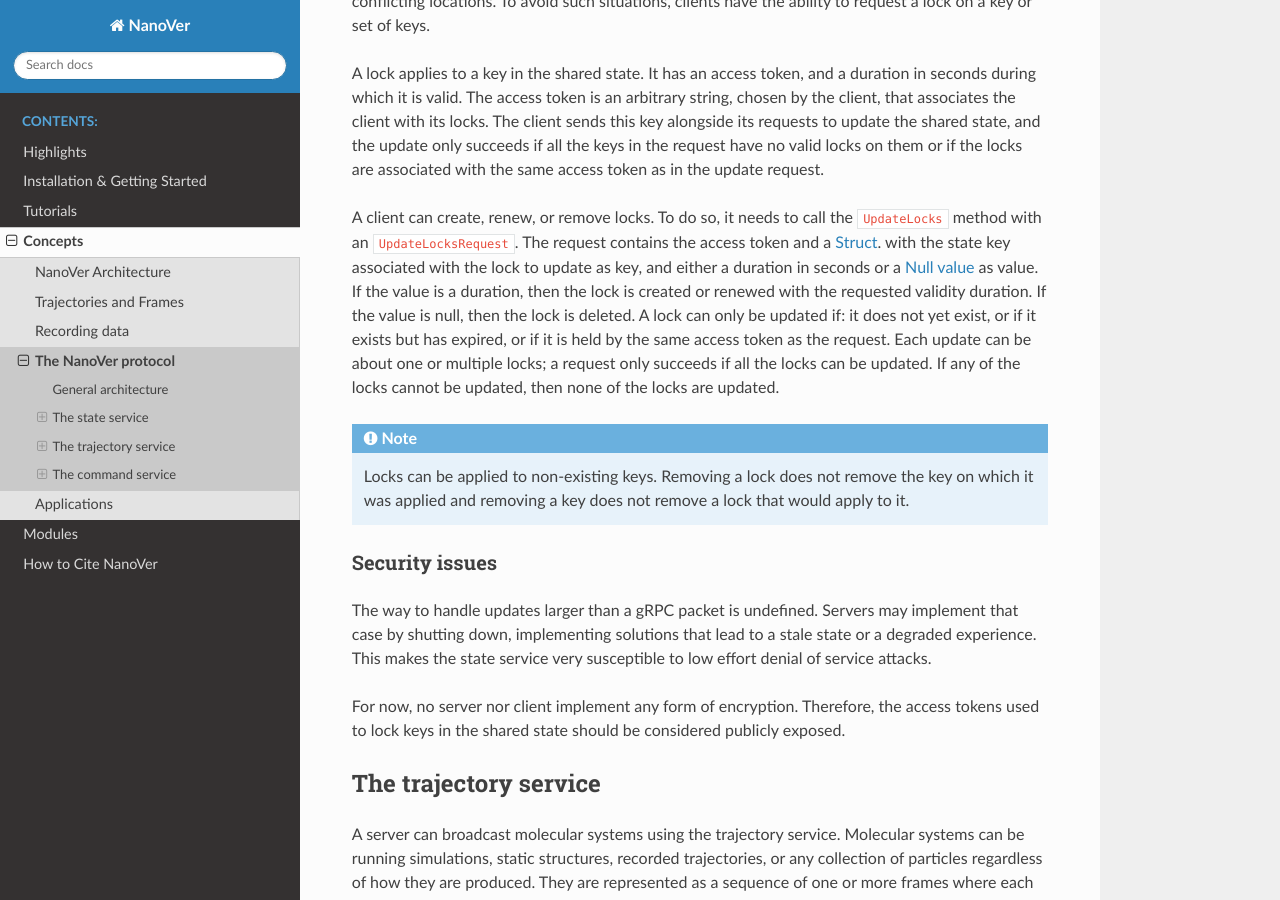
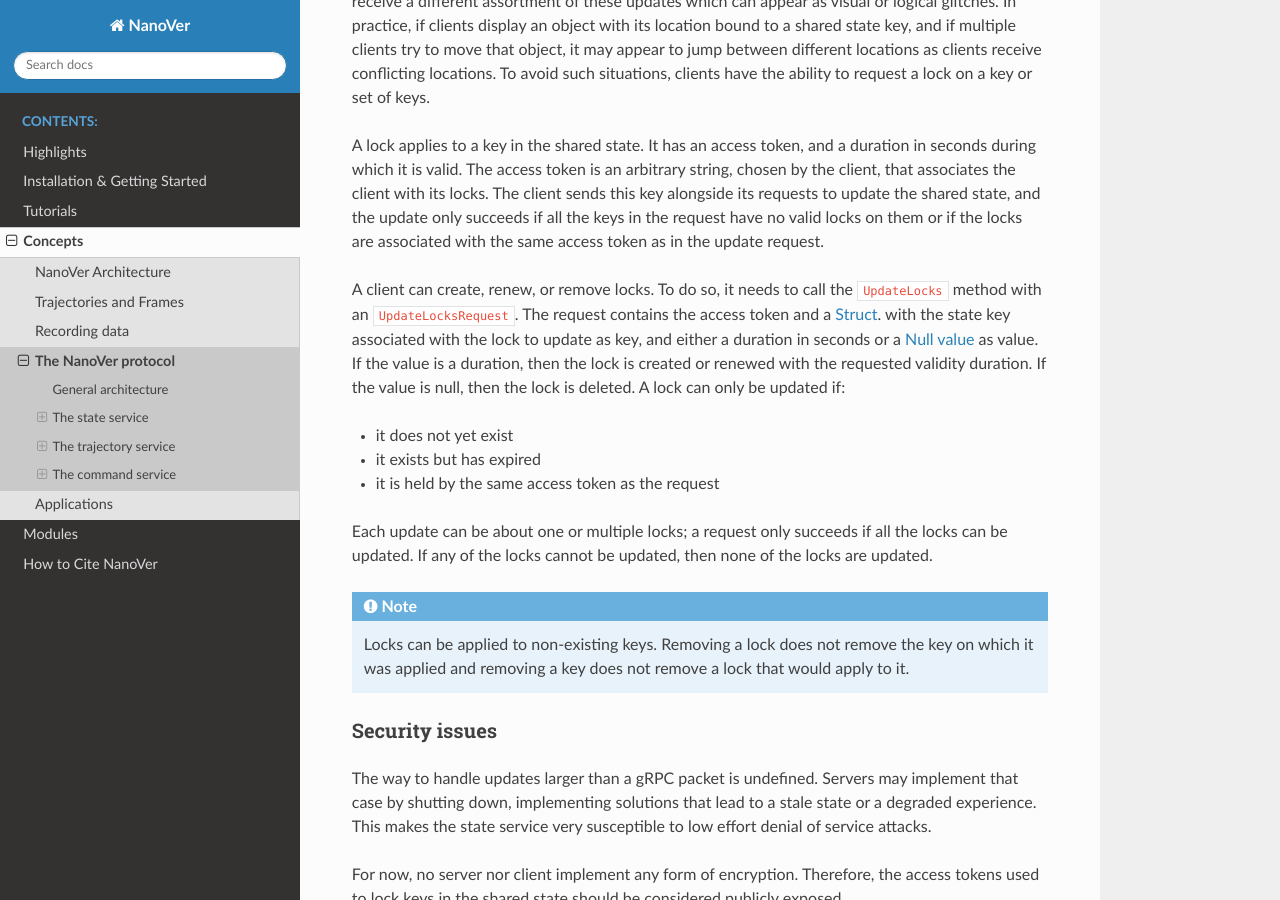
Before and after one commit to IRL2/nanover-docs, a Sphinx documentation site: the page built from source/concepts/base-protocol.rst, in a window 1280 px wide and 900 px high, scrolled down 3759 px. Built offline with Sphinx 7.4.7 and the Read the Docs theme 3.1.0, drawn with Linux system fonts in a browser that asks for light colours; pages that are not in the unit, such as notebooks, are missing from menus; the version number could not be read and is left out; some of the changed text lies outside the part shown.

```diff
--- a/source/concepts/base-protocol.rst
+++ b/source/concepts/base-protocol.rst
@@ -11,11 +11,11 @@ The NanoVer protocol
 General architecture
 --------------------
 
-NanoVer provides three services: the state service, the trajectory service,
-and the command service. While none of these services are strictly
+NanoVer provides three services: the **state service**, the **trajectory service**,
+and the **command service**. While none of these services are strictly
 mandatory, some features expect two or three services to cooperate.
 
-The *state service* maintains a state that is shared between the server
+The **state service** maintains a state that is shared between the server
 and one or more clients. The state is presented as a key-value store;
 users can subscribe to updates to the state, send updates themselves,
 and request exclusive write access to some keys. This service is used to:
@@ -23,11 +23,11 @@ share the position of the users' avatars, send users' interactions
 with molecular systems, and share the molecular representations. It
 can be used to send any arbitrary data to the server and to the clients.
 
-The *trajectory service* allows the server to broadcast the state of a
+The **trajectory service** allows the server to broadcast the state of a
 simulation to the clients. It sends frames to the clients at the
 requested frame rate.
 
-The *command service* lets client run functions on the server. For example,
+The **command service** lets client run functions on the server. For example,
 this service is used to pause or reset a molecular simulation.
 
 The services can all be served from different addresses and/or a
@@ -209,11 +212,15 @@ duration in seconds or a `Null value
 <https://developers.google.com/protocol-buffers/docs/reference/google.protobuf#google.protobuf.NullValue>`_
 as value. If the value is a duration, then the lock is created or renewed with
 the requested validity duration. If the value is null, then the lock is deleted.
-A lock can only be updated if: it does not yet exist, or if it exists but has
-expired, or if it is held by the same access token as the request. Each update
-can be about one or multiple locks; a request only succeeds if all the locks can
-be updated. If any of the locks cannot be updated, then none of the locks are
-updated.
+A lock can only be updated if:
+
+* it does not yet exist
+* it exists but has expired
+* it is held by the same access token as the request
+
+Each update can be about one or multiple locks; a request only succeeds if
+all the locks can be updated. If any of the locks cannot be updated, then
+none of the locks are updated.
 
 .. note::
 
```
Also changed, not shown: other parts of source/concepts/base-protocol.rst (+5 -2 lines).
